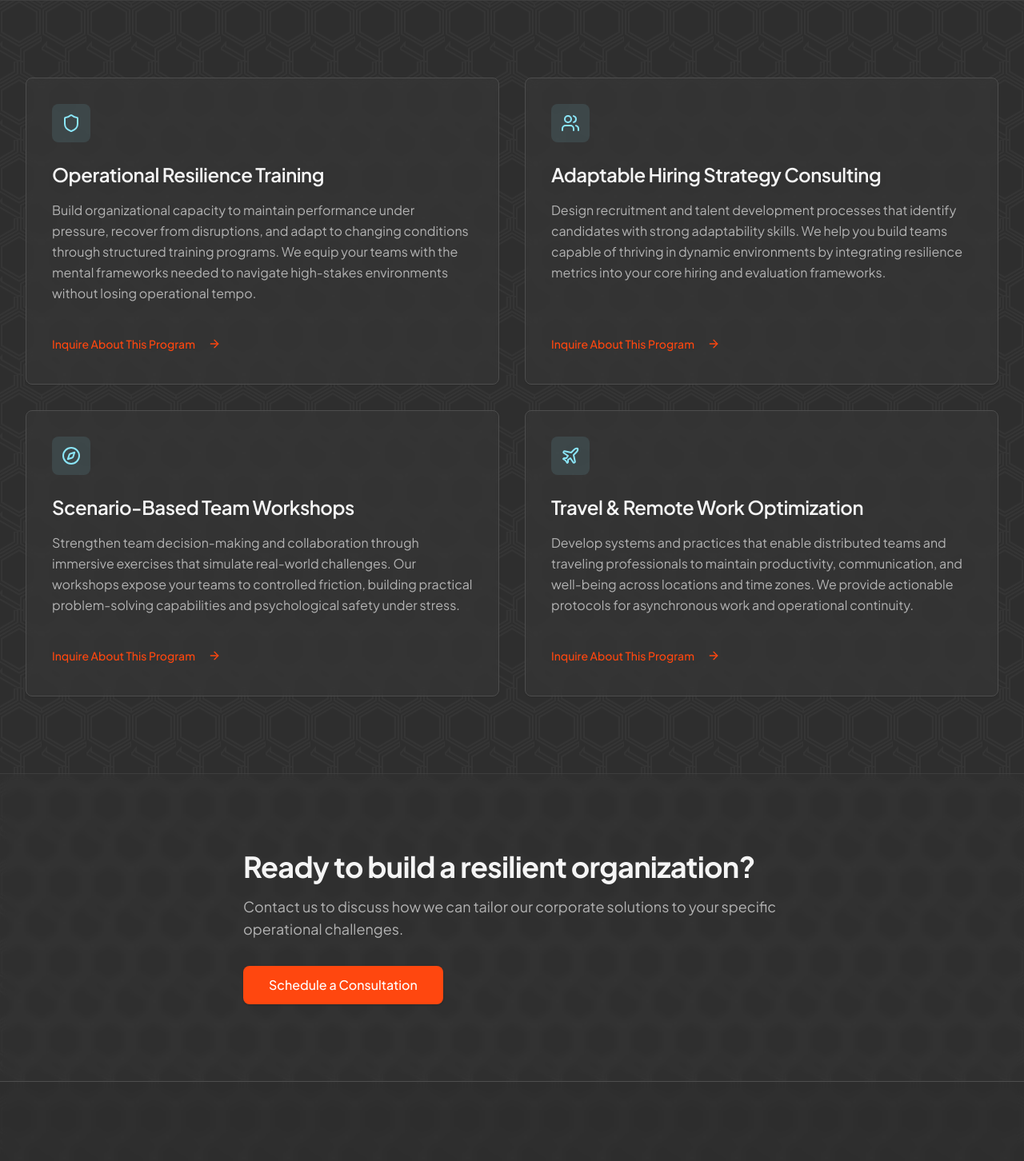
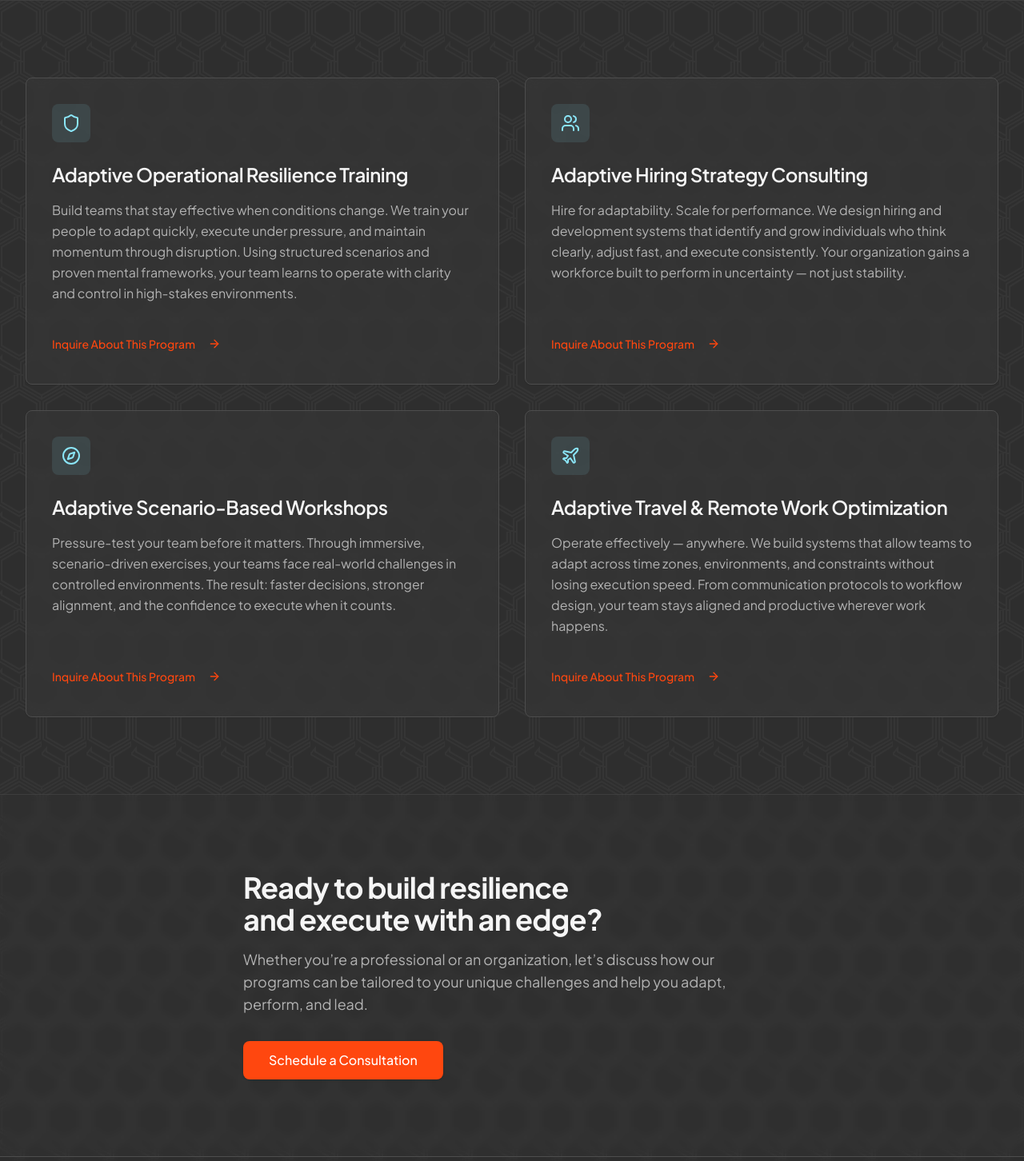
Before and after one commit to erikscomputers/adaptiveEDGE-site, a React (Vite) app: page /corporate-solutions in a window 1280 px wide. Shown: the part 413-1865 px from the top of the page at 80% size. Built offline with nearby package versions, Linux system fonts and the light colour scheme; the HTML template or start-up script is replaced by a standard one.

Commit message:
corporatesolutions page update

```diff
--- a/src/pages/CorporateSolutionsPage.jsx
+++ b/src/pages/CorporateSolutionsPage.jsx
@@ -12,26 +12,26 @@ const CorporateSolutionsPage = () => {
     {
       id: 'resilience',
       icon: Shield,
-      title: 'Operational Resilience Training',
-      description: 'Build organizational capacity to maintain performance under pressure, recover from disruptions, and adapt to changing conditions through structured training programs. We equip your teams with the mental frameworks needed to navigate high-stakes environments without losing operational tempo.',
+      title: 'Adaptive Operational Resilience Training',
+      description: 'Build teams that stay effective when conditions change. We train your people to adapt quickly, execute under pressure, and maintain momentum through disruption. Using structured scenarios and proven mental frameworks, your team learns to operate with clarity and control in high-stakes environments.',
     },
     {
       id: 'hiring',
       icon: Users,
-      title: 'Adaptable Hiring Strategy Consulting',
-      description: 'Design recruitment and talent development processes that identify candidates with strong adaptability skills. We help you build teams capable of thriving in dynamic environments by integrating resilience metrics into your core hiring and evaluation frameworks.',
+      title: 'Adaptive Hiring Strategy Consulting',
+      description: 'Hire for adaptability. Scale for performance. We design hiring and development systems that identify and grow individuals who think clearly, adjust fast, and execute consistently. Your organization gains a workforce built to perform in uncertainty — not just stability.',
     },
     {
       id: 'workshops',
       icon: Compass,
-      title: 'Scenario-Based Team Workshops',
-      description: 'Strengthen team decision-making and collaboration through immersive exercises that simulate real-world challenges. Our workshops expose your teams to controlled friction, building practical problem-solving capabilities and psychological safety under stress.',
+      title: 'Adaptive Scenario-Based Workshops',
+      description: 'Pressure-test your team before it matters. Through immersive, scenario-driven exercises, your teams face real-world challenges in controlled environments. The result: faster decisions, stronger alignment, and the confidence to execute when it counts.',
     },
     {
       id: 'remote',
       icon: Plane,
-      title: 'Travel & Remote Work Optimization',
-      description: 'Develop systems and practices that enable distributed teams and traveling professionals to maintain productivity, communication, and well-being across locations and time zones. We provide actionable protocols for asynchronous work and operational continuity.',
+      title: 'Adaptive Travel & Remote Work Optimization',
+      description: 'Operate effectively — anywhere. We build systems that allow teams to adapt across time zones, environments, and constraints without losing execution speed. From communication protocols to workflow design, your team stays aligned and productive wherever work happens.',
     },
   ];
 
@@ -39,7 +39,7 @@ const CorporateSolutionsPage = () => {
     <>
       <Helmet>
         <title>Corporate Solutions | AdaptivEdge</title>
-        <meta name="description" content="Comprehensive programs designed to strengthen organizational resilience, adaptable hiring, and team performance in uncertain environments." />
+        <meta name="description" content="Programs designed to help professionals and organizations adapt quickly, execute decisively, and lead with an edge—building resilient teams, optimized systems, and a culture of strategic adaptability." />
       </Helmet>
 
       <div className="min-h-screen flex flex-col bg-transparent">
@@ -117,10 +117,10 @@ const CorporateSolutionsPage = () => {
               className="max-w-2xl mx-auto"
             >
               <h2 className="text-3xl md:text-4xl font-bold leading-tight mb-4 text-foreground">
-                Ready to build a resilient organization?
+                Ready to build resilience and execute with an edge?
               </h2>
               <p className="text-lg text-muted-foreground mb-8">
-                Contact us to discuss how we can tailor our corporate solutions to your specific operational challenges.
+                Whether you’re a professional or an organization, let’s discuss how our programs can be tailored to your unique challenges and help you adapt, perform, and lead.
               </p>
               <Button
                 asChild
```
